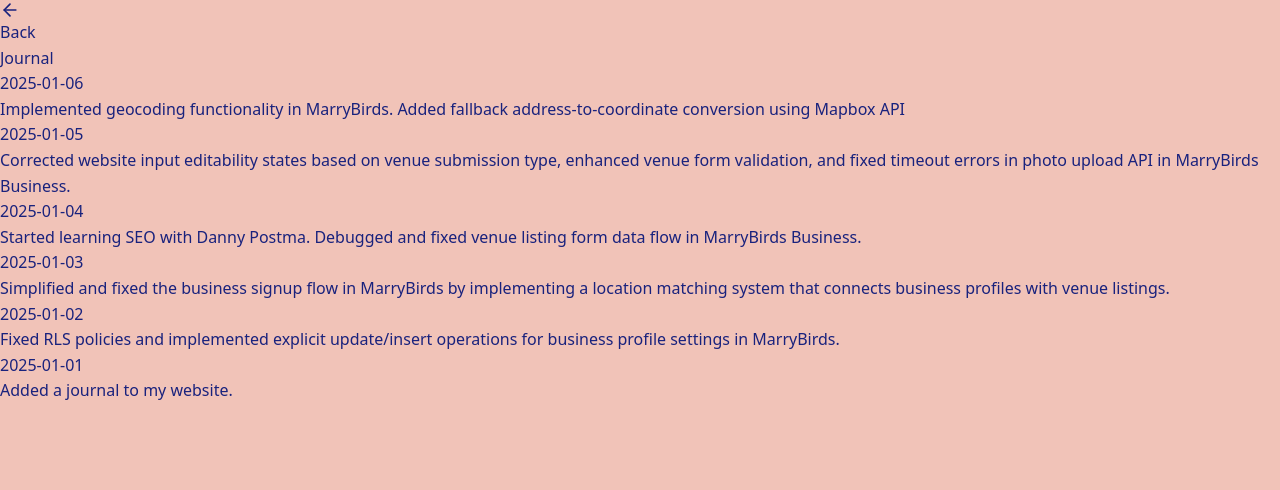
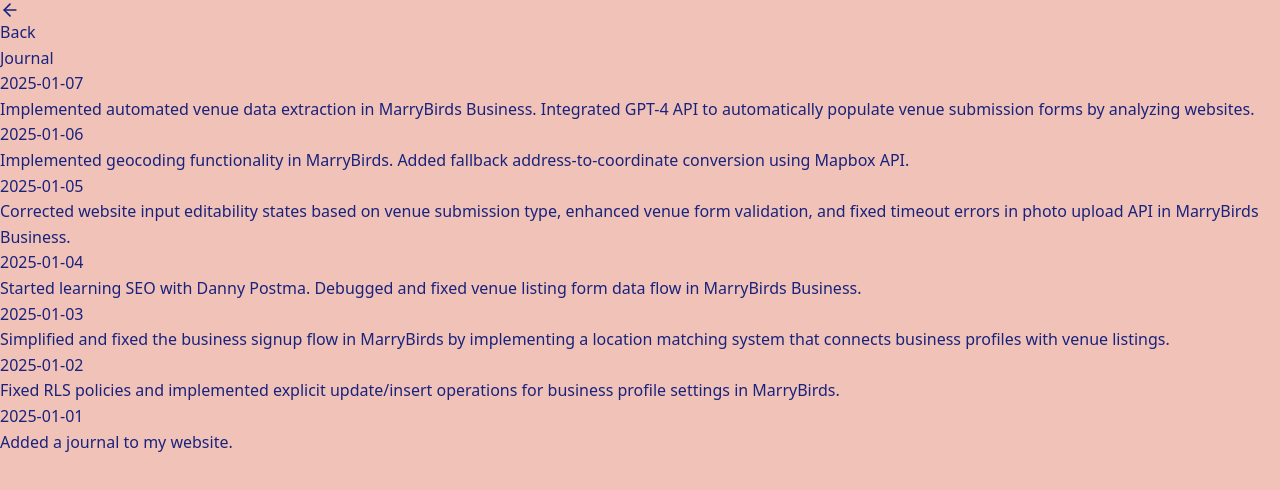
Before and after one commit to minamicode/minamicode.com, a Next.js app: page /journal in a window 1280 px wide. Shown: the top 490 px of the page. Built offline with nearby package versions, Linux system fonts and the light colour scheme.

Commit message:
add a journal entry

```diff
--- a/src/app/_components/JournalEntries.tsx
+++ b/src/app/_components/JournalEntries.tsx
@@ -7,8 +7,12 @@ type JournalEntry = {
 
 const entries: JournalEntry[] = [
   {
+    date: "2025-01-07",
+    text: "Implemented automated venue data extraction in MarryBirds Business. Integrated GPT-4 API to automatically populate venue submission forms by analyzing websites.",
+  },
+  {
     date: "2025-01-06",
-    text: "Implemented geocoding functionality in MarryBirds. Added fallback address-to-coordinate conversion using Mapbox API",
+    text: "Implemented geocoding functionality in MarryBirds. Added fallback address-to-coordinate conversion using Mapbox API.",
   },
   {
     date: "2025-01-05",
```
